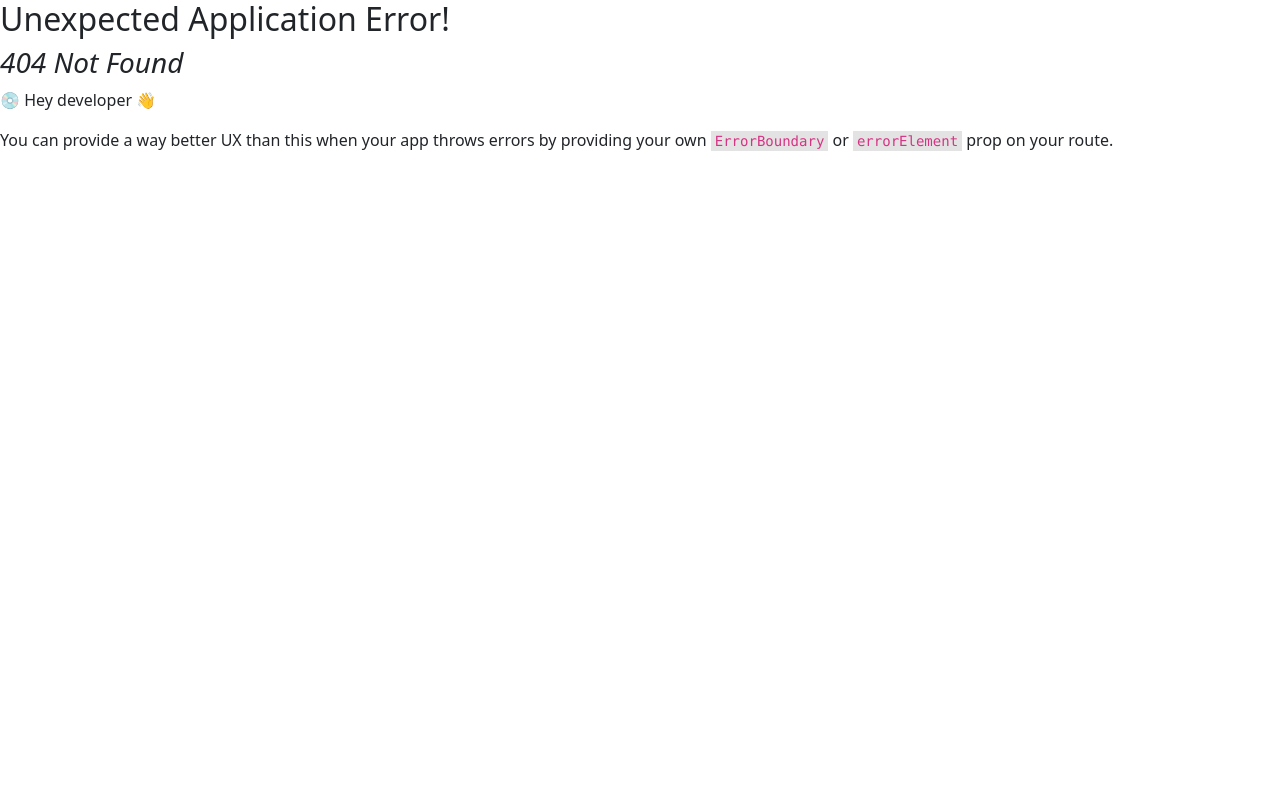
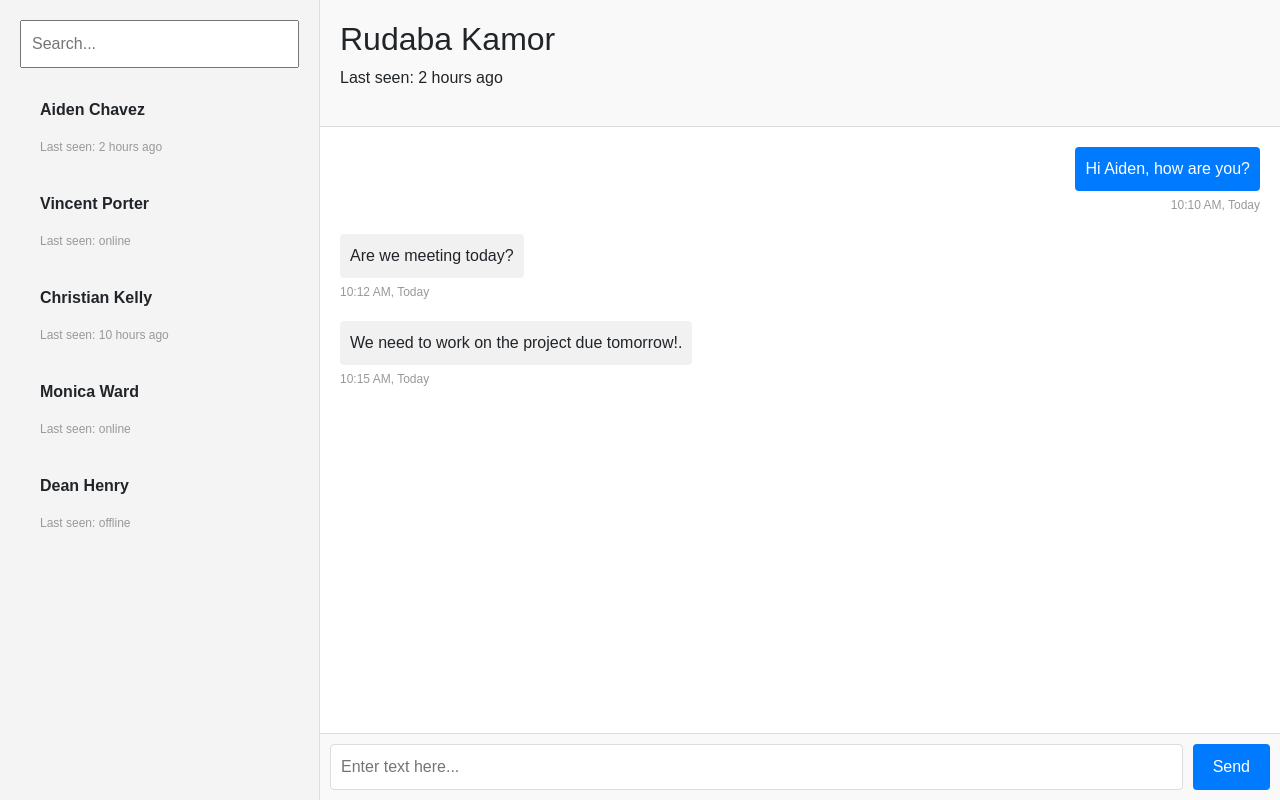
Before and after one commit to nayeem-mehedi/uow-comp8967-anyonein, a React (Create React App) app in the folder frontend/: page /chat in a window 1280 px wide. Before the commit this address had no page. Built offline with nearby package versions, Linux system fonts and the light colour scheme; no server answers.

Commit message:
Chat-box Implemented

```diff
--- a/frontend/src/components/App.css
+++ b/frontend/src/components/App.css
@@ -569,3 +569,146 @@ footer h1{
     flex-direction: row;
     justify-content: space-between;
 }
+
+/* STYLING SPECIFIC to ChatApp */
+
+.chat-app {
+    font-family: Arial, sans-serif;
+  }
+
+  .chat-container {
+    display: flex;
+    height: 100vh;
+    width: 100%;
+  }
+
+  .chat-list {
+    width: 25%;
+    background-color: #f4f4f4;
+    border-right: 1px solid #ddd;
+    padding: 20px;
+    box-sizing: border-box;
+  }
+
+  .search-bar {
+    width: 100%;
+    padding: 10px;
+    margin-bottom: 20px;
+    box-sizing: border-box;
+  }
+
+  .chat-list ul {
+    list-style: none;
+    padding: 0;
+  }
+
+  .chat-list li {
+    display: flex;
+    align-items: center;
+    padding: 10px;
+    cursor: pointer;
+    transition: background-color 0.2s;
+  }
+
+  .chat-list li:hover {
+    background-color: #eee;
+  }
+
+  .contact-avatar img {
+    width: 40px;
+    height: 40px;
+    border-radius: 50%;
+  }
+
+  .contact-info {
+    margin-left: 10px;
+  }
+
+  .contact-name {
+    font-weight: bold;
+  }
+
+  .last-seen {
+    font-size: 12px;
+    color: #999;
+  }
+
+  .chat-window {
+    width: 75%;
+    display: flex;
+    flex-direction: column;
+    background-color: #fff;
+  }
+
+  .chat-header {
+    padding: 20px;
+    border-bottom: 1px solid #ddd;
+    background-color: #f9f9f9;
+    box-sizing: border-box;
+  }
+
+  .chat-messages {
+    flex: 1;
+    padding: 20px;
+    overflow-y: auto;
+    box-sizing: border-box;
+  }
+
+  .chat-input {
+    display: flex;
+    padding: 10px;
+    border-top: 1px solid #ddd;
+    background-color: #f9f9f9;
+    box-sizing: border-box;
+  }
+
+  .chat-input input {
+    flex: 1;
+    padding: 10px;
+    border: 1px solid #ddd;
+    border-radius: 4px;
+  }
+
+  .chat-input button {
+    padding: 10px 20px;
+    margin-left: 10px;
+    border: none;
+    background-color: #007bff;
+    color: #fff;
+    border-radius: 4px;
+    cursor: pointer;
+  }
+
+  .chat-input button:hover {
+    background-color: #0056b3;
+  }
+
+  .chat-message {
+    margin-bottom: 20px;
+    display: flex;
+    flex-direction: column;
+    align-items: flex-start;
+  }
+
+  .chat-message.mine {
+    align-items: flex-end;
+  }
+
+  .chat-message p {
+    margin: 0;
+    padding: 10px;
+    border-radius: 4px;
+    background-color: #f1f1f1;
+    max-width: 60%;
+  }
+
+  .chat-message.mine p {
+    background-color: #007bff;
+    color: #fff;
+  }
+
+  .chat-message span {
+    font-size: 12px;
+    color: #999;
+    margin-top: 5px;
+  }
--- /dev/null
+++ b/frontend/src/components/pages/Chatbox/Chat.js
@@ -0,0 +1,85 @@
+import React, { useState, useEffect } from 'react';
+import io from 'socket.io-client';
+
+const socket = io('http://localhost:3000'); // Replace with your backend URL
+
+const Chat = () => {
+  const [contacts, setContacts] = useState([ { name: 'Aiden Chavez', lastSeen: '2 hours ago' },
+    { name: 'Vincent Porter', lastSeen: 'online' },
+    { name: 'Christian Kelly', lastSeen: '10 hours ago' },
+    { name: 'Monica Ward', lastSeen: 'online' },
+    { name: 'Dean Henry', lastSeen: 'offline' },]);
+  const [messages, setMessages] = useState([{ text: 'Hi Aiden, how are you?', time: '10:10 AM, Today', isMine: true },
+    { text: 'Are we meeting today?', time: '10:12 AM, Today', isMine: false },
+    { text: 'We need to work on the project due tomorrow!.', time: '10:15 AM, Today', isMine: false },]);
+  const [newMessage, setNewMessage] = useState('');
+
+  useEffect(() => {
+    // Listening for incoming messages
+    socket.on('chat message', (msg) => {
+      setMessages((prevMessages) => [...prevMessages, msg]);
+    });
+
+    // Clean up on component unmount
+    return () => {
+      socket.off('chat message');
+    };
+  }, []);
+
+  const sendMessage = () => {
+    if (newMessage.trim() !== '') {
+      const messageData = { text: newMessage, time: new Date().toLocaleTimeString(), isMine: true };
+      socket.emit('chat message', messageData);
+      setMessages([...messages, messageData]);
+      setNewMessage('');
+    }
+  };
+
+  return (
+    <div className="chat-app">
+      <div className="chat-container">
+        <div className="chat-list">
+          <input type="text" placeholder="Search..." className="search-bar" />
+          <ul>
+            {contacts.map((contact, index) => (
+              <li key={index}>
+                <div className="contact-avatar">
+                  {/* <img src={contact.avatar} alt={`${contact.name}'s avatar`} /> */}
+                </div>
+                <div className="contact-info">
+                  <p className="contact-name">{contact.name}</p>
+                  <p className="last-seen">Last seen: {contact.lastSeen}</p>
+                </div>
+              </li>
+            ))}
+          </ul>
+        </div>
+        <div className="chat-window">
+          <div className="chat-header">
+            <h2>Rudaba Kamor</h2>
+            <p>Last seen: 2 hours ago</p>
+          </div>
+          <div className="chat-messages">
+            {messages.map((msg, index) => (
+              <div key={index} className={`chat-message ${msg.isMine ? 'mine' : ''}`}>
+                <p>{msg.text}</p>
+                <span>{msg.time}</span>
+              </div>
+            ))}
+          </div>
+          <div className="chat-input">
+            <input
+              type="text"
+              placeholder="Enter text here..."
+              value={newMessage}
+              onChange={(e) => setNewMessage(e.target.value)}
+            />
+            <button onClick={sendMessage}>Send</button>
+          </div>
+        </div>
+      </div>
+    </div>
+  );
+};
+
+export default Chat;
--- a/frontend/src/index.js
+++ b/frontend/src/index.js
@@ -26,7 +26,7 @@ import FollowList from './components/pages/Follow/FollowList';
 import NotificationPage from './components/pages/Notification/NotificationPage';
 import CreateProject from './components/pages/Projects/CreateProject';
 import EditProject from './components/pages/Projects/EditProject';
-
+import Chat from './components/pages/Chatbox/Chat';
 const router = createBrowserRouter([
   {
     path: "/",
@@ -108,6 +108,10 @@ const router = createBrowserRouter([
     path: "/edit-project/:projectId",
     element: <EditProject />,
   },
+  {
+    path: "/chat",
+    element: <Chat />,
+  },
 ]);
 
 const root = ReactDOM.createRoot(document.getElementById('root'));
```
